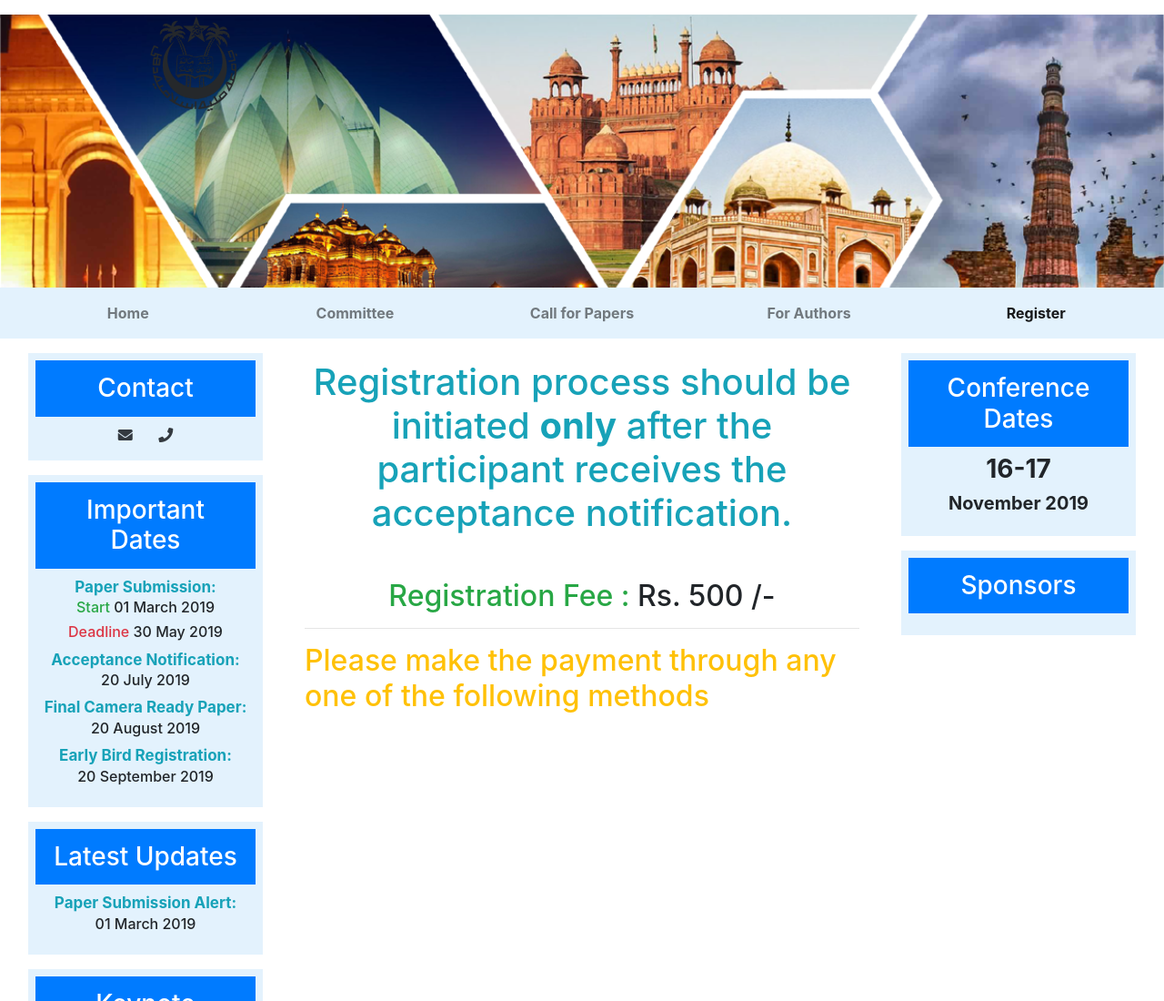
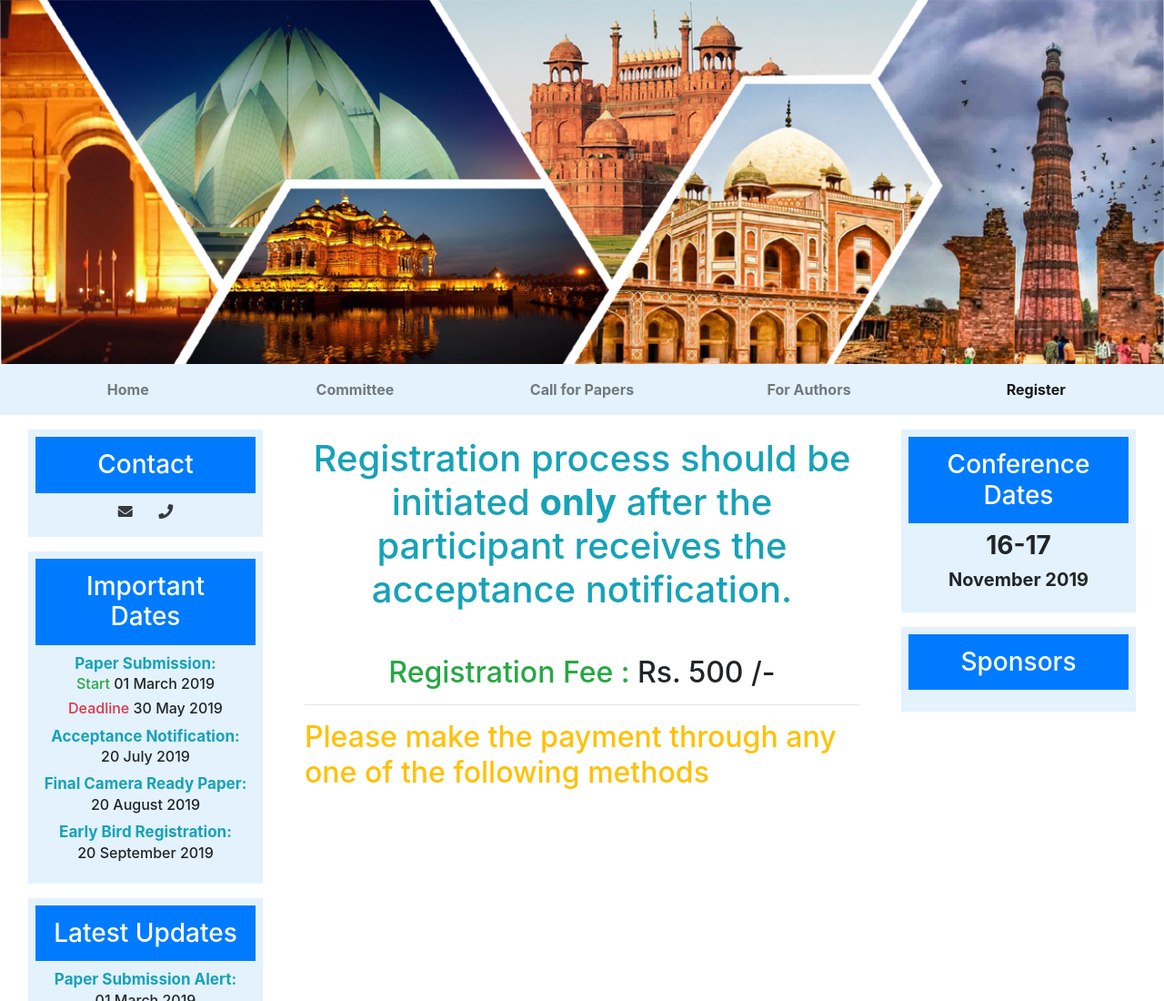
Before and after one commit to ieeejmi/icpeca, a plain HTML site: page register.html in a window 1280 px wide. Shown: the top 1100 px of the page at 91% size. Drawn offline with nearby package versions, Linux system fonts and the light colour scheme.

Commit message:
Update register.html

```diff
--- a/register.html
+++ b/register.html
@@ -14,12 +14,13 @@
   <!--===== HEADER =====-->
   <header>
     <section>
-      <div class="hero" style="min-height:300px;">
-        <div class="container">
-          <div class="row align-items-center mt-3">
-            <div class="col-md-3 text-center">
+      <div class="hero w-100" style="min-height:400px;">
+        <div class="container m-0 w-100">
+          <div class="row align-items-center w-100">
+<!--             <img src="static/img/header.png" class="img-fluid w-100"> -->
+<!--             <div class="col-md-3 text-center">
               <img src="static/img/jamia.png" class="img-fluid" width=100px>
-            </div>
+            </div> -->
             <div class="col-md-6 col-12">
 <!--               <h4 class="d-none d-md-block text-primary  font-weight-bold mt-2">
                 IEEE International Conference on Power Electronics,
@@ -32,6 +33,7 @@
             </div>
           </div>
         </div>
+      </div>
 <!--         <div class = "row">
           <div class = "col-md-1"></div>
           <div class = "col-md-10 main-header">
```
